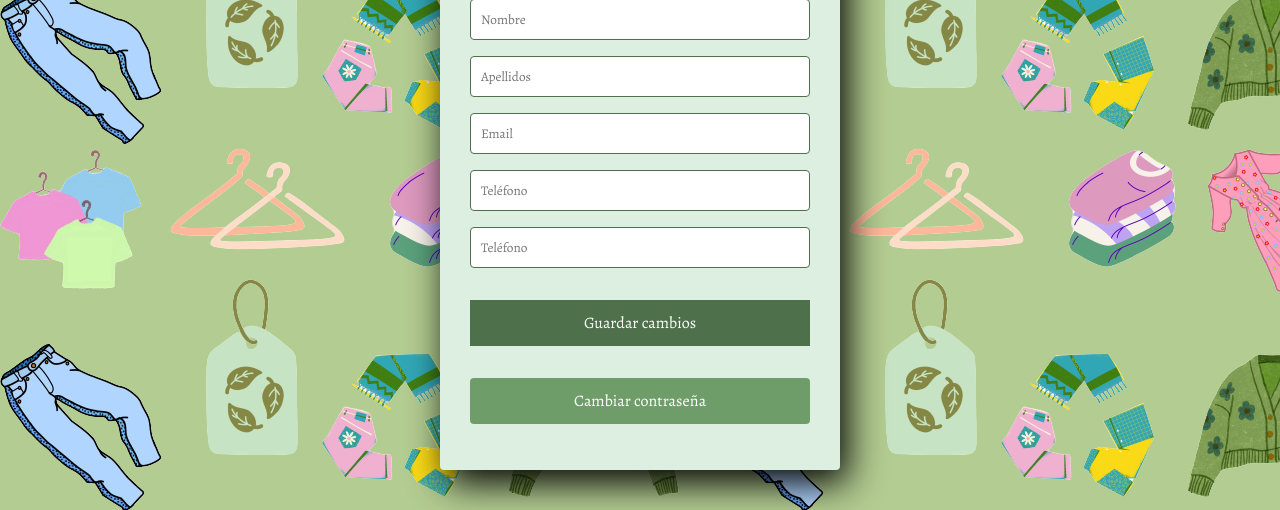
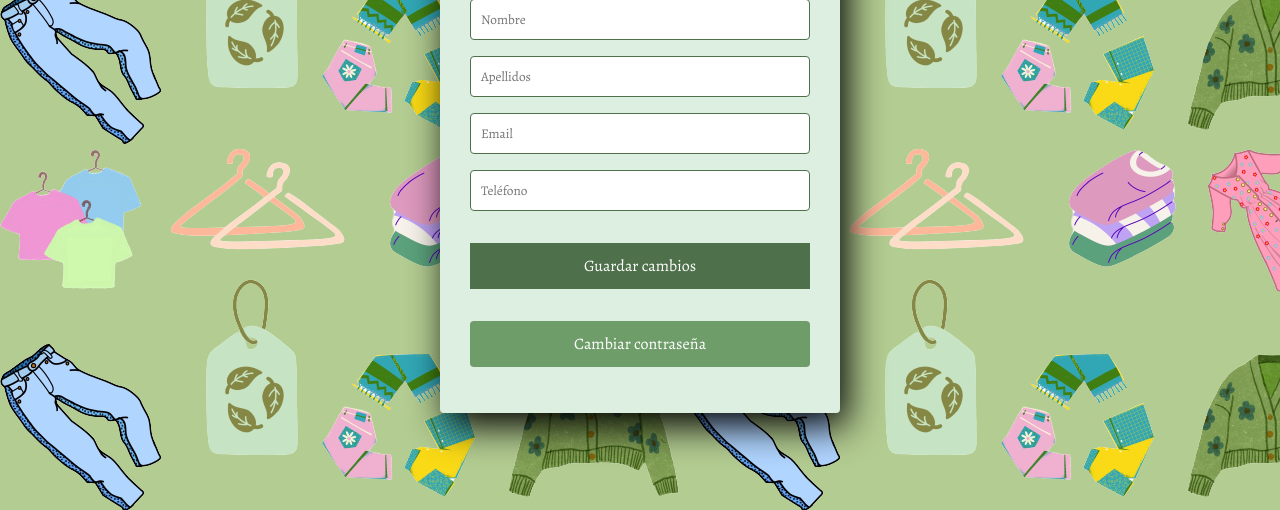
Before and after one commit to AlvaroCastro1/Nueva-Vida, a Django app: template store/templates/registration/edit_profile.html in a window 1280 px wide. Shown: the part 221-731 px from the top of the page. Run offline with Django 3.2, Linux system fonts and the light colour scheme; the template is opened without the code that fills it, so the values that code supplies are empty; some web fonts are replaced.

Commit message:
telefono error

```diff
--- a/store/templates/registration/edit_profile.html
+++ b/store/templates/registration/edit_profile.html
@@ -25,7 +25,6 @@
             <input class="controls" type="text" id="last_name" name="last_name" value="{{ user.last_name }}" placeholder="Apellidos"><br>
             <input class="controls" type="email" id="email" name="email" value="{{ user.email }}" placeholder="Email"><br>
             <input class="controls" type="text" id="telefono" name="telefono" value="" placeholder="Teléfono"><br>
-            <input class="controls" type="text" id="telefono" name="telefono" value="" placeholder="Teléfono"><br>
 
             <button class="botons" type="submit">Guardar cambios</button>
         </form>
```
